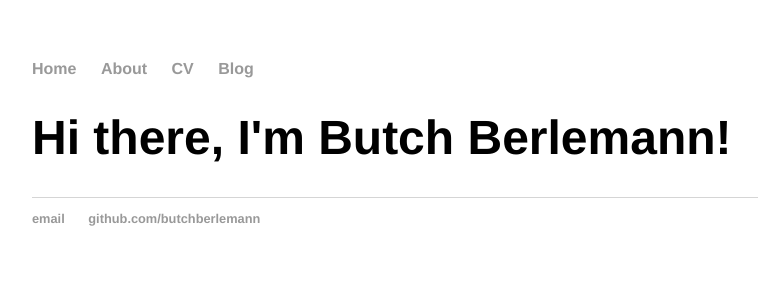
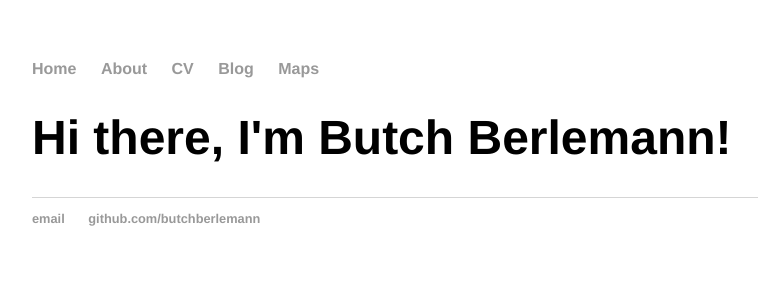
Before and after one commit to butchberlemann/butchberlemann.github.io, a Jekyll site: the page built from index.html, in a window 1280 px wide. Shown: the top 300 px of the page, without its empty margins (160-918 px from the left). Built offline with Jekyll 4.4.1, drawn with Linux system fonts in a browser that asks for light colours.

Commit message:
Update default.html

```diff
--- a/_layouts/default.html
+++ b/_layouts/default.html
@@ -12,6 +12,7 @@
 		        	<li><a href="/about">About</a></li>
 	        		<li><a href="/cv">CV</a></li>
 	        		<li><a href="/blog">Blog</a></li>
+				<li><a href="/map/basic.html">Maps</a></li>
 	    		</ul>
 			</nav>
 			<div class="container">
```
